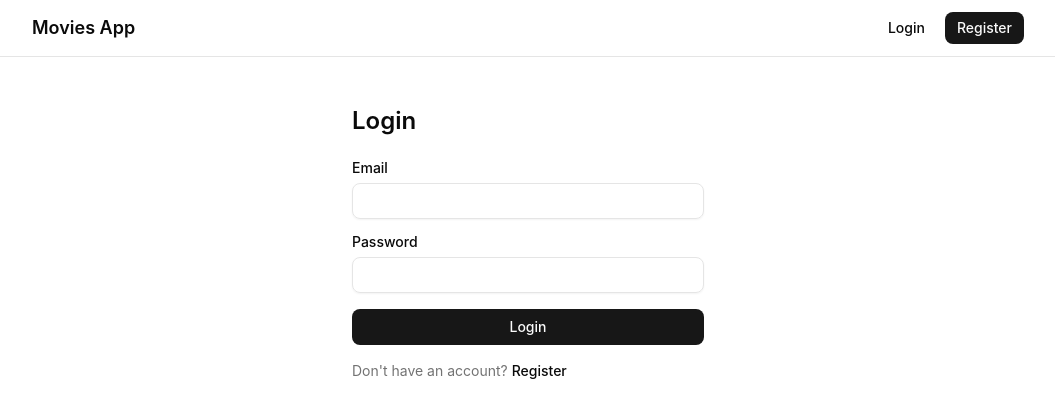
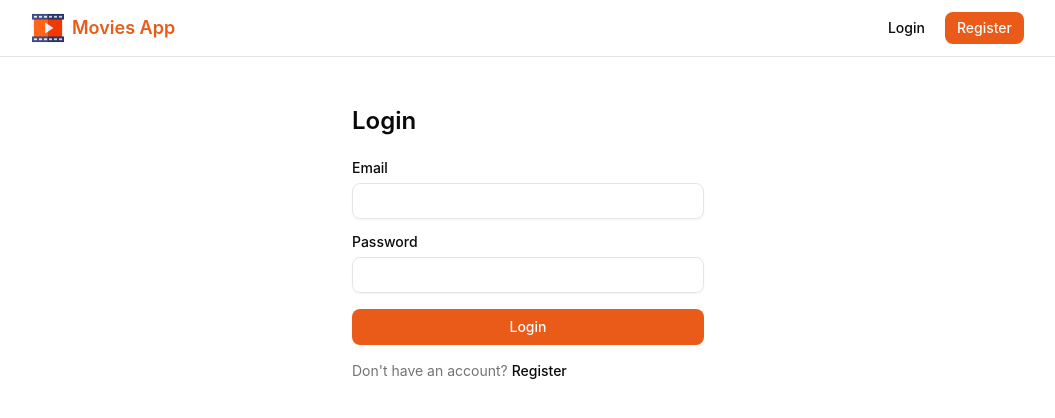
Before and after one commit to lihaiyun/movies-app, a React (Vite) app in the folder app/: page /login in a window 1280 px wide. Shown: the top 418 px of the page, without its empty margins (112-1167 px from the left). Built offline with nearby package versions, Linux system fonts and the light colour scheme; no server answers.

Commit message:
add image and update primary color

```diff
--- a/app/src/components/Navbar.jsx
+++ b/app/src/components/Navbar.jsx
@@ -1,6 +1,7 @@
 import { Link, useNavigate } from "react-router-dom";
 import { useAuth } from "@/context/AuthContext";
 import { Button } from "@/components/ui/button";
+import movieLogo from "@/assets/movie.png";
 
 export function Navbar() {
   const { user, logout } = useAuth();
@@ -14,7 +15,8 @@ export function Navbar() {
   return (
     <header className="border-b">
       <nav className="mx-auto flex max-w-5xl items-center justify-between px-4 py-3">
-        <Link to="/" className="text-lg font-semibold">
+        <Link to="/" className="flex items-center gap-2 text-lg font-semibold text-primary">
+          <img src={movieLogo} alt="Movies App logo" className="h-8 w-8" />
           Movies App
         </Link>
 
--- a/app/src/index.css
+++ b/app/src/index.css
@@ -9,7 +9,7 @@
   --card-foreground: oklch(0.145 0 0);
   --popover: oklch(1 0 0);
   --popover-foreground: oklch(0.145 0 0);
-  --primary: oklch(0.205 0 0);
+  --primary: oklch(0.65 0.19 41);
   --primary-foreground: oklch(0.985 0 0);
   --secondary: oklch(0.97 0 0);
   --secondary-foreground: oklch(0.205 0 0);
@@ -32,8 +32,8 @@
   --card-foreground: oklch(0.985 0 0);
   --popover: oklch(0.205 0 0);
   --popover-foreground: oklch(0.985 0 0);
-  --primary: oklch(0.922 0 0);
-  --primary-foreground: oklch(0.205 0 0);
+  --primary: oklch(0.65 0.19 41);
+  --primary-foreground: oklch(0.985 0 0);
   --secondary: oklch(0.269 0 0);
   --secondary-foreground: oklch(0.985 0 0);
   --muted: oklch(0.269 0 0);
```
Also changed, not shown: app/src/assets/movie.png (added).
